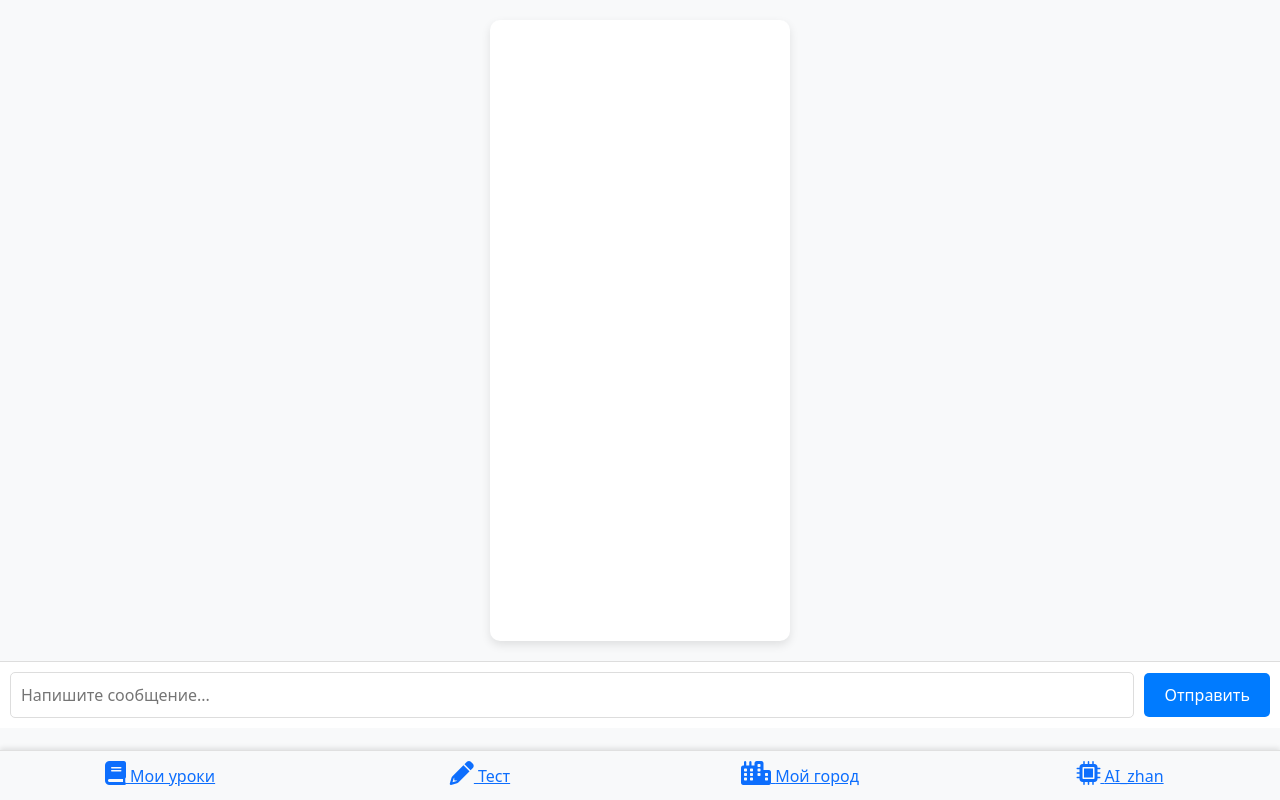
After one commit to erkebulanmyrzabek/MiniApp3.0, a Django app: template templates/ai.html in a window 1280 px wide. The commit adds this page. Run offline with Django 5.2, Linux system fonts and the light colour scheme; the template is opened without the code that fills it: most values are stand-ins (such as "Sample title", 1, 10 or a date in 2020).

Commit message:
miniapp1.0

```diff
--- a/MiniApp/settings.py
+++ b/MiniApp/settings.py
@@ -27,6 +27,8 @@ SECRET_KEY = 'django-insecure-lii!_o_ernf#e_n#=m+l5j6rv!^q=vw!+26li#abv74rld*v$0
 DEBUG = True
 
 ALLOWED_HOSTS = ["*"]
+
+CSRF_TRUSTED_ORIGINS = ['https://7228-2a0d-b201-a011-7be5-3877-ddf-41b5-308e.ngrok-free.app/']
 
 
 # Application definition
@@ -129,4 +131,4 @@ MEDIA_ROOT = os.path.join(BASE_DIR, 'media')
 DEFAULT_AUTO_FIELD = 'django.db.models.BigAutoField'
 
 
-TOKEN = '7945893753:AAH6oYEKPh8Z-TnxD_dw5Ifb5_QMRole0pE'
+TOKEN = '7792086921:AAGBBWUYsqyiFsHftoiK5N-oVFJn0_Aay1o'
--- a/MiniApp/urls.py
+++ b/MiniApp/urls.py
@@ -1,20 +1,5 @@
-"""
-URL configuration for MiniApp project.
-
-The `urlpatterns` list routes URLs to views. For more information please see:
-    https://docs.djangoproject.com/en/5.1/topics/http/urls/
-Examples:
-Function views
-    1. Add an import:  from my_app import views
-    2. Add a URL to urlpatterns:  path('', views.home, name='home')
-Class-based views
-    1. Add an import:  from other_app.views import Home
-    2. Add a URL to urlpatterns:  path('', Home.as_view(), name='home')
-Including another URLconf
-    1. Import the include() function: from django.urls import include, path
-    2. Add a URL to urlpatterns:  path('blog/', include('blog.urls'))
-"""
 from django.contrib import admin
+from django.contrib.sites import requests
 from django.urls import path
 from Course.models import Profile
 from django.shortcuts import render
@@ -102,20 +87,17 @@ def home_view(request):
         username = profile.username
         coin = profile.coin
 
-        # Передаем данные в шаблон
         return render(request, 'home.html', {'username': username, 'coin': coin})
     else:
         return render(request, 'error.html', {'error': 'Telegram ID not provided'})
 
 
 def test_view(request):
-    # Получаем username и coin из запроса (или профиля)
     telegram_id = request.GET.get('telegram_id')
     if telegram_id:
         profile = get_object_or_404(Profile, telegram_id=telegram_id)
         username = profile.username
         coin = profile.coin
-    # Передаем данные в шаблон
         return render(request, 'test.html', {'username': username, 'coin': coin, 'profile' : profile, 'telegram_id' : telegram_id})
     else:
         return render(request, 'error.html')
@@ -130,7 +112,7 @@ def update_coins(request):
 
             if telegram_id and coins_to_add:
                 profile = Profile.objects.get(telegram_id=telegram_id)
-                profile.coin += coins_to_add  # Добавляем количество коинов
+                profile.coin += coins_to_add
                 profile.save()
 
                 return JsonResponse({'status': 'success', 'new_balance': profile.coin})
@@ -184,7 +166,68 @@ def buy_building(request):
 
         return JsonResponse({'status': 'error', 'message': 'Building already purchased or invalid request'})
 
-def ai_view(request):
+chatgpt_api_key = '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'
+chatgpt_url = "https://api.openai.com/v1/chat/completions"
+
+from django.shortcuts import render
+
+def ai_chat_view(request):
+    # Получаем параметры из запроса (например, имя пользователя и количество коинов)
+    username = request.GET.get('username', 'User')
+    coin = request.GET.get('coin', 0)
+    telegram_id = request.GET.get('telegram_id', '')
+
+    # Передаем данные в шаблон
+    return render(request, 'ai.html', {
+        'username': username,
+        'coin': coin,
+        'telegram_id': telegram_id,
+    })
+
+# @csrf_exempt
+# def send_message(request):
+#     logger.info(f"Received request method: {request.method}")  # Log request method
+#
+#     if request.method == 'POST':
+#         try:
+#             data = json.loads(request.body)
+#             logger.info(f"Received data: {data}")  # Log received data
+#
+#             user_message = data.get('message')
+#
+#             if not user_message:
+#                 return JsonResponse({'error': 'Message not provided'}, status=400)
+#
+#             # ChatGPT API interaction code here...
+#             chatgpt_params = {
+#                 "model": "gpt-4o-2024-05-13",
+#                 "messages": [
+#                     {"role": "system", "content": "You are a helpful assistant named AI_Zhan. Respond in Kazakh."},
+#                     {"role": "user", "content": user_message}
+#                 ]
+#             }
+#
+#             chatgpt_headers = {
+#                 "Authorization": f"Bearer {chatgpt_api_key}",
+#                 "Content-Type": "application/json"
+#             }
+#
+#             chatgpt_response = requests.post(chatgpt_url, headers=chatgpt_headers, json=chatgpt_params)
+#             chatgpt_response.raise_for_status()
+#
+#             chatgpt_result = chatgpt_response.json()
+#             bot_response = chatgpt_result['choices'][0]['message']['content']
+#
+#             return JsonResponse({'response': bot_response})
+#
+#         except requests.exceptions.RequestException as e:
+#             logger.error(f"Request to ChatGPT failed: {e}")  # Log error
+#             return JsonResponse({'error': f"Request failed: {e}"}, status=500)
+#     else:
+#         logger.warning("Invalid request method")  # Log invalid request method
+#         return JsonResponse({'error': 'Invalid request method'}, status=400)
+
+
 urlpatterns = [
     path('admin/', admin.site.urls),
    #path('profiles/', profile_view, name='profiles'),
@@ -198,5 +241,5 @@ urlpatterns = [
     path('update_coins/', update_coins, name='update_coins'),
     path('city/', city_view, name='city'),
     path('buy_building/', buy_building, name='buy_building'),
-    path('ai/', ai_view, name='ai')
+    path('ask_ai/', ai_chat_view, name='ask_ai'),
 ]
--- /dev/null
+++ b/templates/ai.html
@@ -0,0 +1,202 @@
+<!DOCTYPE html>
+<html lang="kk">
+<head>
+    <meta charset="UTF-8">
+    <meta name="viewport" content="width=device-width, initial-scale=1.0">
+    <title>Чат с AI</title>
+    <link href="https://cdn.jsdelivr.net/npm/bootstrap@5.3.0-alpha3/dist/css/bootstrap.min.css" rel="stylesheet">
+    <link rel="stylesheet" href="https://cdnjs.cloudflare.com/ajax/libs/font-awesome/6.0.0-beta3/css/all.min.css">
+    <style>
+        body {
+            background-color: #f8f9fa;
+            display: flex;
+            flex-direction: column;
+            justify-content: space-between;
+            height: 100vh;
+        }
+
+        .chat-container {
+            max-width: 600px;
+            margin: 20px auto;
+            background-color: #fff;
+            border-radius: 10px;
+            padding: 20px;
+            box-shadow: 0 4px 10px rgba(0, 0, 0, 0.1);
+            display: flex;
+            flex-direction: column;
+            justify-content: flex-end;
+            height: 100%;
+            overflow-y: auto;
+            width: 300px;
+        }
+
+        .message {
+            margin-bottom: 15px;
+            padding: 10px;
+            border-radius: 10px;
+        }
+
+        .message.user {
+            background-color: #007bff;
+            color: white;
+            align-self: flex-end;
+        }
+
+        .message.ai {
+            background-color: #e9ecef;
+            color: black;
+            align-self: flex-start;
+        }
+
+        .input-container {
+            display: flex;
+            align-items: center;
+            padding: 10px;
+            background-color: #fff;
+            border-top: 1px solid #ddd;
+        }
+
+        .input-container input {
+            flex: 1;
+            padding: 10px;
+            border-radius: 5px;
+            border: 1px solid #ddd;
+        }
+
+        .input-container button {
+            margin-left: 10px;
+            padding: 10px 20px;
+            background-color: #007bff;
+            color: white;
+            border: none;
+            border-radius: 5px;
+            cursor: pointer;
+        }
+
+        /* Вкладки внизу */
+        .tabs-custom {
+            position: fixed;
+            bottom: 0;
+            width: 100%;
+            background-color: #f8f9fa;
+            display: flex;
+            justify-content: space-around;
+            padding: 10px 0;
+            border-top: 1px solid #e0e0e0;
+            box-shadow: 0 -2px 5px rgba(0, 0, 0, 0.1);
+        }
+
+        .tabs-custom .tab {
+            text-align: center;
+            flex: 1;
+            transition: background-color 0.3s ease;
+        }
+
+        .tabs-custom .tab i {
+            font-size: 24px;
+            margin-bottom: 5px;
+            transition: color 0.3s ease;
+        }
+
+
+        /* Эффект наведения на таб */
+        .tab:hover {
+            background-color: #0056b3;
+            color: white;
+            border-radius: 10px;
+        }
+
+        .tab:hover i {
+            color: white;
+        }
+    </style>
+</head>
+<body>
+
+<div class="chat-container" id="chatContainer">
+    <!-- Сообщения будут добавляться сюда -->
+</div>
+
+<div class="input-container">
+    <input type="text" id="userInput" placeholder="Напишите сообщение...">
+    <button onclick="sendMessage()">Отправить</button>
+</div>
+
+<br />
+<br />
+<br />
+
+<!-- Вкладки внизу -->
+<div class="tabs-custom">
+    <a href="/?username={{ username }}&coin={{ coin }}&telegram_id={{ telegram_id }}" class="tab">
+        <i class="fas fa-book"></i>
+        <span>Мои уроки</span>
+    </a>
+    <a href="/test/?username={{ username }}&coin={{ coin }}&telegram_id={{ telegram_id }}" class="tab">
+        <i class="fas fa-pencil-alt"></i>
+        <span>Тест</span>
+    </a>
+    <a href="/city/?username={{ username }}&coin={{ coin }}&telegram_id={{ telegram_id }}" class="tab">
+        <i class="fas fa-city"></i>
+        <span>Мой город</span>
+    </a>
+    <a href="/ask_ai/?username={{ username }}&coin={{ coin }}&telegram_id={{ telegram_id }}" class="tab active-tab">
+        <i class="fas fa-microchip"></i>
+        <span>AI_zhan</span>
+    </a>
+</div>
+
+
+<!-- Подключение Bootstrap и скрипты -->
+<script src="https://cdn.jsdelivr.net/npm/bootstrap@5.3.0-alpha3/dist/js/bootstrap.bundle.min.js"></script>
+
+<script>
+    function addMessageToChat(message, sender) {
+        const chatContainer = document.getElementById('chatContainer');
+        const messageDiv = document.createElement('div');
+        messageDiv.classList.add('message', sender);
+        messageDiv.textContent = message;
+        chatContainer.appendChild(messageDiv);
+        chatContainer.scrollTop = chatContainer.scrollHeight;  // Прокручиваем чат вниз
+    }
+
+    function sendMessage() {
+        const userInput = document.getElementById('userInput');
+        const message = userInput.value.trim();
+
+        if (message === '') return;  // Пропускаем пустые сообщения
+
+        // Добавляем сообщение пользователя в чат
+        addMessageToChat(message, 'user');
+
+        // Очищаем поле ввода
+        userInput.value = '';
+
+        // Обрабатываем готовые ответы
+        let aiReply = '';
+
+        switch (message.toLowerCase()) {
+            case 'привет':
+                aiReply = 'Привет! Как я могу помочь?';
+                break;
+            case 'что такое blockchain':
+                aiReply = 'Blockchain — это распределённая база данных, которая используется для обеспечения безопасности и прозрачности транзакций. Она состоит из блоков данных, которые связаны и защищены с использованием криптографии.';
+                break;
+            case 'как ты можешь помочь':
+                aiReply = 'Я могу ответить на вопросы о технологиях, программировании или помочь с другими задачами. Спрашивай!';
+                break;
+            default:
+                aiReply = 'Извините, я пока не знаю, как ответить на этот вопрос. Попробуйте спросить что-то другое.';
+                break;
+        }
+
+        // Добавляем ответ AI в чат с задержкой
+        setTimeout(() => {
+            addMessageToChat(aiReply, 'ai');
+        }, 1000);  // Симулируем задержку перед ответом AI
+    }
+</script>
+
+
+</body>
+</html>
--- a/templates/city.html
+++ b/templates/city.html
@@ -139,11 +139,11 @@
         <i class="fas fa-pencil-alt"></i>
         <span>Тест</span>
     </a>
-    <a href="/city/?username={{ username }}&coin={{ coin }}&telegram_id={{ telegram_id }}" class="tab active-tab">
+    <a href="/city/?username={{ username }}&coin={{ coin }}&telegram_id={{ telegram_id }}" class="tab">
         <i class="fas fa-city"></i>
         <span>Мой город</span>
     </a>
-    <a href="/ai/?username={{ username }}&coin={{ coin }}&telegram_id={{ telegram_id }}" class="tab">
+    <a href="/ask_ai/?username={{ username }}&coin={{ coin }}&telegram_id={{ telegram_id }}" class="tab active-tab">
         <i class="fas fa-microchip"></i>
         <span>AI_zhan</span>
     </a>
--- a/templates/home.html
+++ b/templates/home.html
@@ -107,7 +107,7 @@
 <!-- Навбар -->
 <nav class="navbar navbar-expand-lg navbar-custom">
     <div class="container">
-        <div class="user-info">Сәлем, {{ username }}</div>
+        <div class="user-info">{{ username }}</div>
         <div class="coins">🪙 {{ coin }}</div>
     </div>
 </nav>
@@ -118,7 +118,7 @@
         <div class="row">
             <div class="col-md-12">
                 <h1>Сәлем, {{ username }} 👋</h1>
-                <p>Нажмите на кнопку ниже, чтобы продолжить уроки там, где остановились.</p>
+                <p>Начните где вы остановились</p>
                 <a href="lesson/" class="btn btn-primary">Блокчейн и цифровые финансы</a>
                 <h2 class="mt-4">Темы</h2>
                 <div class="accordion" id="accordionExample">
@@ -176,7 +176,7 @@
         <i class="fas fa-city"></i>
         <span>Мой город</span>
     </a>
-    <a href="#ai" class="tab" onclick="switchPage('ai-page')">
+    <a href="/ask_ai/?username={{ username }}&coin={{ coin }}&telegram_id={{ telegram_id }}" class="tab" onclick="switchPage('ai-page')">
         <i class="fas fa-microchip"></i>
         <span>AI_zhan</span>
     </a>
--- a/templates/lesson.html
+++ b/templates/lesson.html
@@ -38,7 +38,7 @@
         <div class="row">
             <div class="col-md-6">
                 <div class="video-container mb-4">
-                    <iframe width="100%" height="315" src="https://www.youtube.com/embed/Yc6EL6nqc0Y" frameborder="0" allow="accelerometer; autoplay; clipboard-write; encrypted-media; gyroscope; picture-in-picture" allowfullscreen></iframe>
+                    <iframe width="100%" height="315" src="https://www.youtube.com/embed/-p2dRJoV10M?si=vyQgPESI7HF0y5At" frameborder="0" allow="accelerometer; autoplay; clipboard-write; encrypted-media; gyroscope; picture-in-picture" allowfullscreen></iframe>
                 </div>
             </div>
             <div class="col-md-6">
--- a/templates/temp_files/lessons.html
+++ b/templates/temp_files/lessons.html
@@ -60,8 +60,8 @@
 <div class="container">
     <div class="content">
         <div class="welcome">
-            <h1>Сәлем, {{username}} 👋</h1>
-            <p>Нажимаю кнопку ниже вы можете продолжить уроки там где остановились 😉</p>
+            <h1>{{username}} 👋</h1>
+            <p>Продолжите где вы начали 😉</p>
             <a href="/lesson/" class="button">Блокчейн и цифровые финансы</a>
         </div>
 
--- a/templates/test.html
+++ b/templates/test.html
@@ -57,7 +57,7 @@
 <!-- Навбар -->
 <nav class="navbar navbar-expand-lg navbar-custom">
     <div class="container">
-        <div class="user-info">Сәлем, <span id="username">{{ username }}</span></div>
+        <div class="user-info"><span id="username">{{ username }}</span></div>
         <div class="coins">🪙 <span id="coin">{{ coin }}</span></div>
     </div>
 </nav>
@@ -93,7 +93,7 @@
         <i class="fas fa-book"></i>
         <span>Мои уроки</span>
     </a>
-    <a href="/test/?username={{ username }}&coin={{ coin }}&telegram_id={{ telegram_id }}" class="tab active-tab">
+    <a href="/test/?username={{ username }}&coin={{ coin }}&telegram_id={{ telegram_id }}" class="tab">
         <i class="fas fa-pencil-alt"></i>
         <span>Тест</span>
     </a>
@@ -101,7 +101,7 @@
         <i class="fas fa-city"></i>
         <span>Мой город</span>
     </a>
-    <a href="/ai/?username={{ username }}&coin={{ coin }}&telegram_id={{ telegram_id }}" class="tab">
+    <a href="/ask_ai/?username={{ username }}&coin={{ coin }}&telegram_id={{ telegram_id }}" class="tab active-tab">
         <i class="fas fa-microchip"></i>
         <span>AI_zhan</span>
     </a>
```
Also changed, not shown: Course/management/commands/bot.py (+2 -9 lines), Course/migrations/0003_buildingstatus.py (added), Course/migrations/0004_alter_buildingstatus_options.py (added), Course/migrations/0005_delete_buildingstatus_profile_building1_purchased_and_more.py (added), db.sqlite3.
